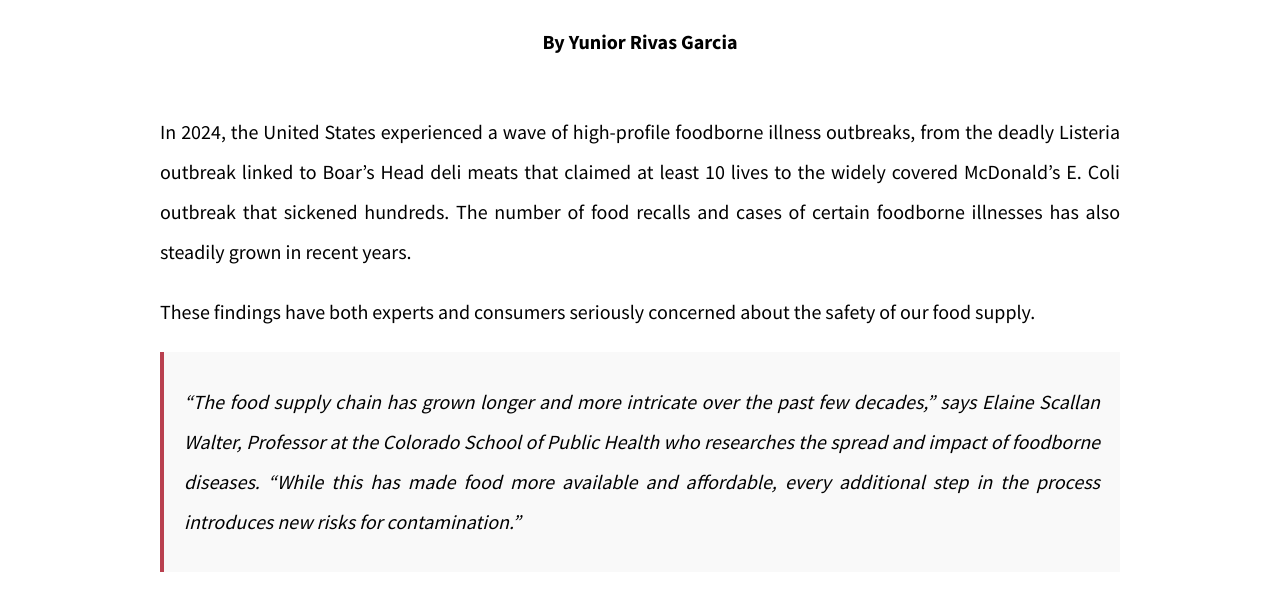
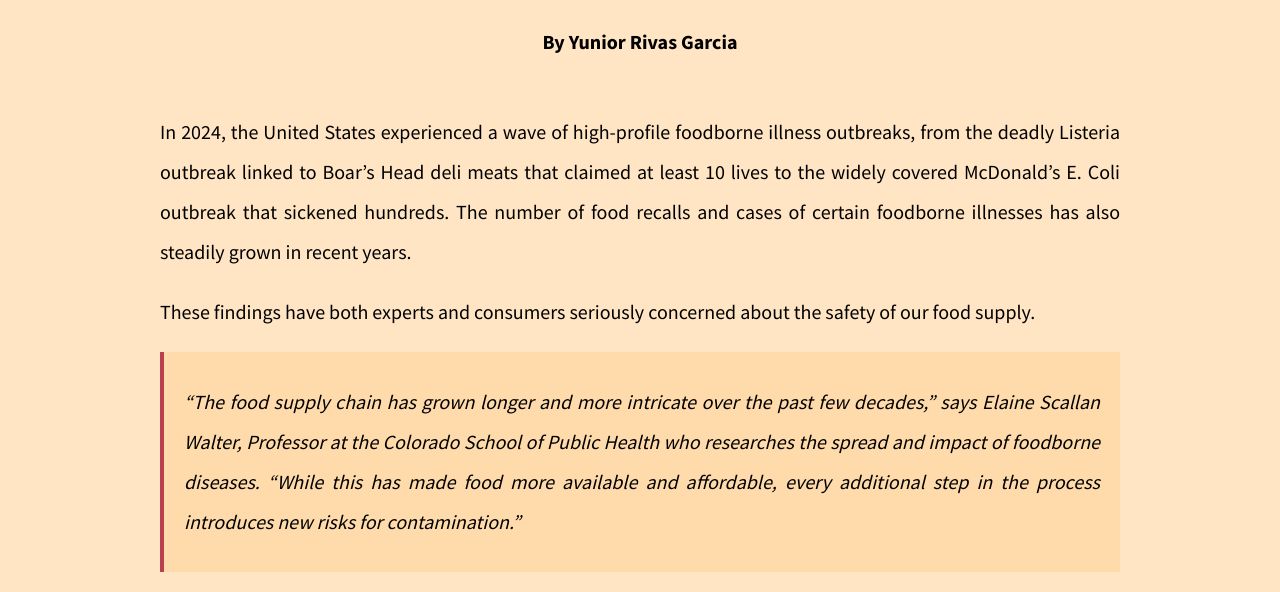
Before and after one commit to YuniorRivas/Science-Feature-Final, a plain HTML site: page index.html in a window 1280 px wide. Shown: the part 165-757 px from the top of the page. Drawn offline with Linux system fonts and the light colour scheme.

Commit message:
Update styles.css

```diff
--- a/styles.css
+++ b/styles.css
@@ -2,6 +2,7 @@
     font-family: 'Source Sans Pro', Arial, sans-serif;
     line-height: 2.0;
     color: #333;
+    background-color: #ffe5c4;
     margin: 0;
     padding: 0;
 }
@@ -62,7 +63,7 @@
     padding: 10px 20px;
     margin: 20px 0;
     border-left: 4px solid #b9404f;
-    background-color: #f9f9f9;
+    background-color: #FFDBAC;
 }
 
 ul, ol {
@@ -88,7 +89,7 @@
     width: 75%;
     margin: 20px auto;
     padding: 10px;
-    background-color: #fff;
+    background-color: #ffe5c4;
     border-radius: 10px;
     text-align: center;
 }
```
